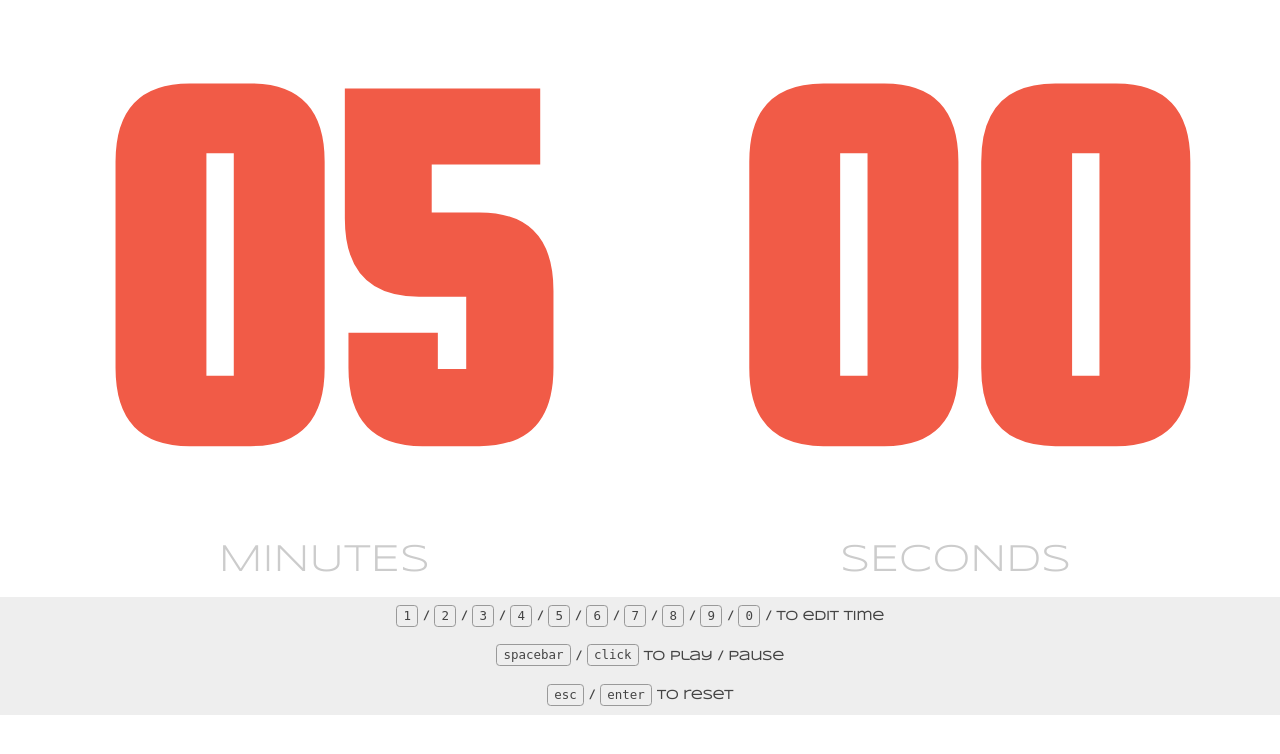
After one commit to upa8/Polaris2k16, a PHP site: page /newWebsite/testing/index.html in a window 1280 px wide. The commit adds this page. Shown: the top 754 px of the page. Run offline with PHP 8.4, Linux system fonts and the light colour scheme; some libraries are stand-ins or nearby versions.

Commit message:
Jquery and fancy css adding

```diff
--- /dev/null
+++ b/newWebsite/testing/index.html
@@ -0,0 +1,57 @@
+<!doctype html>
+<html lang="en">
+<head>
+  <meta charset="UTF-8">
+  <meta http-equiv="X-UA-Compatible" content="IE=edge,chrome=1">
+  <title>Timer</title>
+  <meta name="viewport" content="width=device-width, initial-scale=1, user-scalable=no">
+
+  <style>
+    @import url('http://fonts.googleapis.com/css?family=Squada+One|Syncopate');
+    html, body {margin: 0; padding: 0;}
+    section {background: #eee; margin-top: 1em; }
+    h2 {font-family: 'Squada One', sans-serif; font-size: 40vw; border: 0; outline: none; text-align: center; width: 100%; width: 100%; margin: 0; padding: 0;}
+    h4 {font-size: .8em; font-family: 'Syncopate', sans-serif; margin: 0; color: #444; text-align: center; padding: .5em; line-height: 2em;}
+    p {font-family: 'Syncopate', sans-serif; text-transform: uppercase; font-size: 3vw; margin: 0; color: #ccc; text-align: center; }
+    ul {list-style-type: none; text-align: center; margin: 0; padding: 0; overflow: hidden;}
+    li {display: inline-block; vertical-align: top; position: relative; width: 45vw; margin: 0 2vw;}
+    code {font-weight: normal; font-size: 1.2em; border: 1px solid #999; border-radius: .3em; padding: .2em .5em;}
+    progress {background-color: #eee; border: 0; width: 100%; height: 2em; display:none; margin-top: 1em;}
+    progress::-webkit-progress-bar {background-color: #eee; }
+    progress::-webkit-progress-value {background: #f15b47; }
+    progress::-moz-progress-bar {background: #f15b47; }
+    .info {color: #f15b47; }
+    .mute {color: #eee;}
+    .input{width: 50px; text-align: center;}
+    .hidden{display: none;}
+  </style>
+</head>
+<body>
+
+<ul>
+  <li><h2 class="clock info" id="minutes">05</h2><p>minutes</p></li>
+  <li><h2 class="clock info" id="seconds">00</h2><p>seconds</p></li>
+</ul>
+
+<section id="info">
+  <h4 id="edit">
+    <code>1</code> / <code>2</code> / <code>3</code> / <code>4</code> / <code>5</code> / <code>6</code> / <code>7</code> / <code>8</code> / <code>9</code> / <code>0</code> /  to edit time</h4>
+  <h4>
+    <span id="info-space"><code>spacebar</code> / <code>click</code></span>
+    <span id="info-tap" class="hidden"><code>tap</code></span>
+    to play / pause
+  </h4>
+  <h4>
+    <span id="info-esc"><code>esc</code> / <code>enter</code></span>
+    <span id="info-2tap" class="hidden"><code>double tap</code></span>
+    to reset
+  </h4>
+</section>
+
+<progress value=0 max=100 id="progress"></progress>
+
+<script src="//cdnjs.cloudflare.com/ajax/libs/screenfull.js/3.0.0/screenfull.js"></script>
+<script src="//cdnjs.cloudflare.com/ajax/libs/fastclick/1.0.6/fastclick.min.js"></script>
+<script src="index.js"></script>
+</body>
+</html>
--- /dev/null
+++ b/newWebsite/testing/index.js
@@ -0,0 +1,190 @@
+/* global FastClick, screenfull */
+(function () {
+  ;console.log('%c happy timing ;-)', 'background: #f15b47; color: #fff')
+
+  var play = false
+  var intervalID
+  var minElement = document.getElementById('minutes')
+  var secElement = document.getElementById('seconds')
+  var infoElement = document.getElementById('info')
+  var progressElement = document.getElementById('progress')
+  var minValue = sanitize(minElement.innerHTML)
+  var secValue = sanitize(secElement.innerHTML)
+  var minSecValues = [ 0, 5, 0, 0 ]
+  var minSecValueCount = 0
+  var totalSeconds = minValue * 60 + secValue
+  var currentSeconds = 0
+  var singleTap = false
+  var doubleTap = false
+  var configAscii = {
+    '48': '0',
+    '49': 1,
+    '50': 2,
+    '51': 3,
+    '52': 4,
+    '53': 5,
+    '54': 6,
+    '55': 7,
+    '56': 8,
+    '57': 9
+  }
+
+  minElement.addEventListener('blur', setTimer)
+  secElement.addEventListener('blur', setTimer)
+
+  function setMinSecValues (pressedValue) {
+    if (!pressedValue) return
+    if (play) return
+
+    minSecValues[ 0 ] = minSecValues[ 1 ]
+    minSecValues[ 1 ] = minSecValues[ 2 ]
+    minSecValues[ 2 ] = minSecValues[ 3 ]
+    minSecValues[ 3 ] = pressedValue
+
+    minElement.innerHTML = minSecValues[ 0 ] + '' + minSecValues[ 1 ]
+    secElement.innerHTML = minSecValues[ 2 ] + '' + minSecValues[ 3 ]
+    setTimer()
+    setColors(minSecValueCount)
+    minSecValueCount = (minSecValueCount + 1) % 4
+  }
+
+  function setColors (count) {
+    return count < 2 ? minElement.className = 'clock mute' : minElement.className = 'clock info'
+  }
+
+  function setTimer () {
+    minValue = sanitize(minElement.innerHTML)
+    secValue = sanitize(secElement.innerHTML)
+    totalSeconds = secValue + 60 * minValue
+    currentSeconds = 0
+  }
+
+  function sanitize (input) {
+    return Math.abs(parseInt(input, 10))
+  }
+
+  function make2Digits (input) {
+    return ('0' + input).slice(-2)
+  }
+
+  function startCountdown (min, sec) {
+    intervalID = setInterval(function () {
+      if (--sec < 0) {
+        sec += 60
+
+        if (--min < 0) {
+          endCountdown()
+          clearInterval(intervalID)
+          return
+        }
+      }
+      minElement.innerHTML = ('0' + min).slice(-2)
+      secElement.innerHTML = ('0' + sec).slice(-2)
+
+      currentSeconds++
+      progressElement.value = Math.ceil(currentSeconds / totalSeconds * 100)
+    }, 1000)
+  }
+
+  function endCountdown () {
+    infoElement.style.display = 'block'
+    progressElement.style.display = 'none'
+  }
+
+  function togglePausePlay () {
+    if (play) {
+      play = false
+      clearInterval(intervalID)
+      if (screenfull.enabled) screenfull.exit()
+    } else {
+      minElement.innerHTML = make2Digits(sanitize(minElement.innerHTML))
+      secElement.innerHTML = make2Digits(sanitize(secElement.innerHTML))
+      startCountdown(minElement.innerHTML, secElement.innerHTML)
+      play = true
+      infoElement.style.display = 'none'
+      progressElement.style.display = 'block'
+      if (screenfull.enabled) screenfull.request()
+    }
+  }
+
+  function resetTimer () {
+    clearInterval(intervalID)
+    minElement.innerHTML = make2Digits(minValue)
+    secElement.innerHTML = make2Digits(secValue)
+    infoElement.style.display = 'block'
+    progressElement.style.display = 'none'
+    progressElement.value = 0
+    currentSeconds = 0
+  }
+
+  function is_touch_device () {
+    try {
+      document.createEvent('TouchEvent')
+      return true
+    } catch (e) {
+      return false
+    }
+  }
+
+  function setIntructions () {
+    if (is_touch_device()) {
+      var className = 'hidden'
+      var nilClass = ''
+
+      document.getElementById('info-space').className = className
+      document.getElementById('info-esc').className = className
+      document.getElementById('info-tap').className = nilClass
+      document.getElementById('info-2tap').className = nilClass
+    }
+  }
+
+  setMinSecValues()
+  setIntructions()
+
+  if (is_touch_device()) {
+    document.getElementById('edit').innerHTML = '<input type="number" placeholder="0500" class="input"> edit time'
+
+    if ('addEventListener' in document) {
+      document.addEventListener('DOMContentLoaded', function () {
+        FastClick.attach(document.body)
+      }, false)
+    }
+  }
+
+  window.addEventListener('keydown', function (e) {
+    if (e.keyCode === 32) { // ASCII 32 is space
+      e.preventDefault()
+      return togglePausePlay()
+    } else if (e.keyCode === 27 || e.keyCode === 13) { // ASCII 27, 13 is escape, enter
+      return resetTimer()
+    } else if (e.keyCode > 47 && e.keyCode < 58) { // ASCII value is a number
+      return setMinSecValues(configAscii[ e.keyCode ])
+    }
+  })
+
+  window.addEventListener('click', function (e) {
+    if (e.toElement && e.toElement.tagName !== 'INPUT') {
+      return togglePausePlay()
+    }
+
+    if (e.target && e.target.tagName !== 'INPUT') {
+      return togglePausePlay()
+    }
+  })
+
+  window.addEventListener('touchend', function (e) {
+    if (e.srcElement.tagName !== 'INPUT') {
+      if (!singleTap) {
+        singleTap = true
+        setTimeout(function () {
+          singleTap = false
+          if (doubleTap) resetTimer()
+          else togglePausePlay()
+          doubleTap = false
+        }, 400)
+      } else {
+        doubleTap = true
+      }
+    }
+  })
+})()
```
Also changed, not shown: newWebsite/index.php (+6 -1 lines), newWebsite/testing/package.json (added, +30 -0 lines), newWebsite/testing/.travis.yml (added), newWebsite/testing/readme.md (added), 2 other files.
